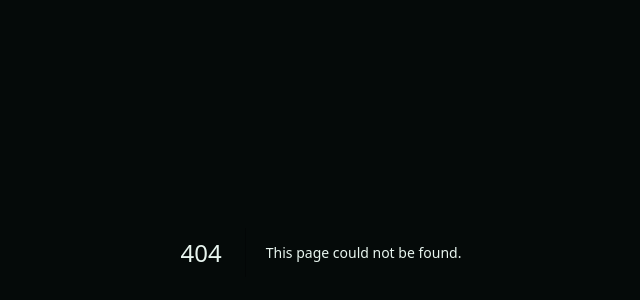
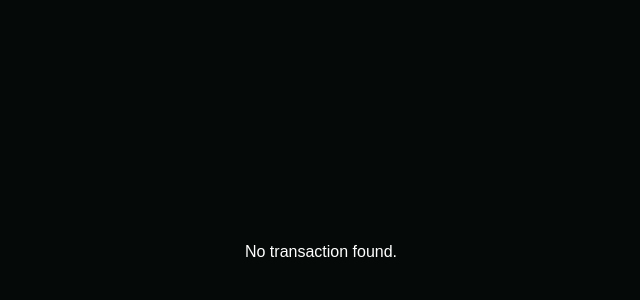
Before and after one commit to veridianapi/veridian-web, a Next.js app: page /checkout in a window 1280 px wide. Before the commit this address had no page. Shown: the part 148-448 px from the top of the page, without its empty margins (319-959 px from the left). Built offline with nearby package versions, Linux system fonts and the light colour scheme.

Commit message:
fix: dedicated checkout page for Paddle overlay

```diff
--- /dev/null
+++ b/app/checkout/page.tsx
@@ -0,0 +1,49 @@
+'use client'
+import { useEffect, useState } from 'react'
+import { useSearchParams } from 'next/navigation'
+
+export default function CheckoutPage() {
+  const searchParams = useSearchParams()
+  const [status, setStatus] = useState('Loading checkout...')
+
+  useEffect(() => {
+    const txn = searchParams.get('_ptxn')
+    if (!txn) {
+      setStatus('No transaction found.')
+      return
+    }
+
+    const script = document.createElement('script')
+    script.src = 'https://cdn.paddle.com/paddle/v2/paddle.js'
+    script.onload = () => {
+      const paddle = (window as any).Paddle
+      paddle.Setup({
+        token: process.env.NEXT_PUBLIC_PADDLE_CLIENT_TOKEN
+      })
+      paddle.Checkout.open({
+        transactionId: txn,
+        settings: {
+          displayMode: 'overlay',
+          theme: 'dark',
+        }
+      })
+      setStatus('Opening checkout...')
+    }
+    document.head.appendChild(script)
+  }, [])
+
+  return (
+    <div style={{
+      minHeight: '100vh',
+      background: '#050a09',
+      display: 'flex',
+      alignItems: 'center',
+      justifyContent: 'center',
+      color: '#fff',
+      fontFamily: 'sans-serif',
+      fontSize: '16px'
+    }}>
+      {status}
+    </div>
+  )
+}
--- a/app/layout.tsx
+++ b/app/layout.tsx
@@ -20,9 +20,6 @@ export default function RootLayout({
 }>) {
   return (
     <html lang="en" className={`${inter.variable} h-full antialiased`}>
-      <head>
-        <script src="https://cdn.paddle.com/paddle/v2/paddle.js" />
-      </head>
       <body className="min-h-full flex flex-col" style={{ backgroundColor: '#050a09', color: '#e8f5ef' }}>
         {children}
       </body>
--- a/app/page.tsx
+++ b/app/page.tsx
@@ -1,8 +1,6 @@
-import { Suspense } from "react";
 import Nav from "./components/Nav";
 import Footer from "./components/Footer";
 import LandingPage from "./components/LandingPage";
-import PaddleCheckout from "./components/PaddleCheckout";
 
 export default function Home() {
   return (
@@ -12,9 +10,6 @@ export default function Home() {
         <LandingPage />
       </main>
       <Footer />
-      <Suspense>
-        <PaddleCheckout />
-      </Suspense>
     </>
   );
 }
```
